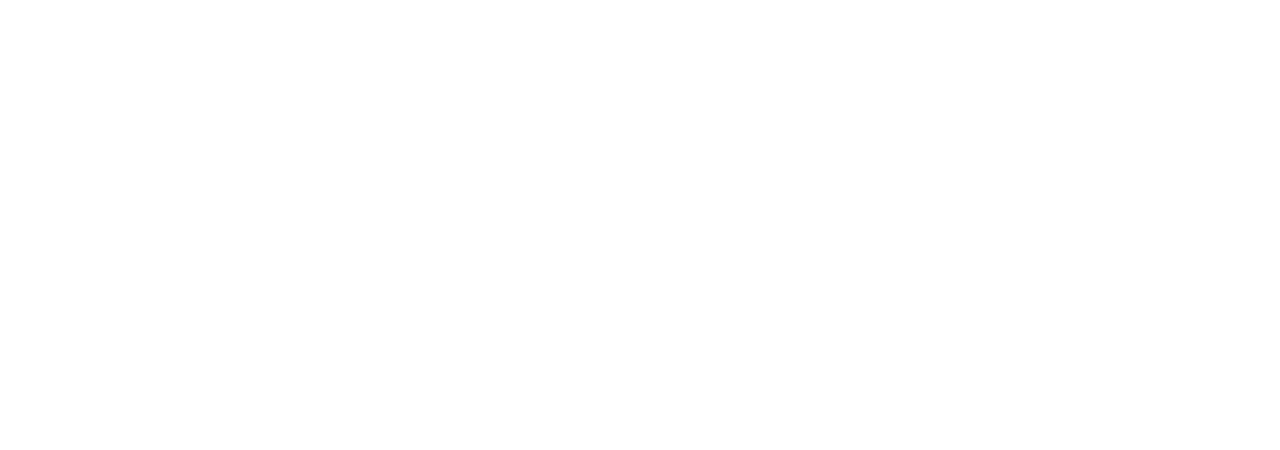
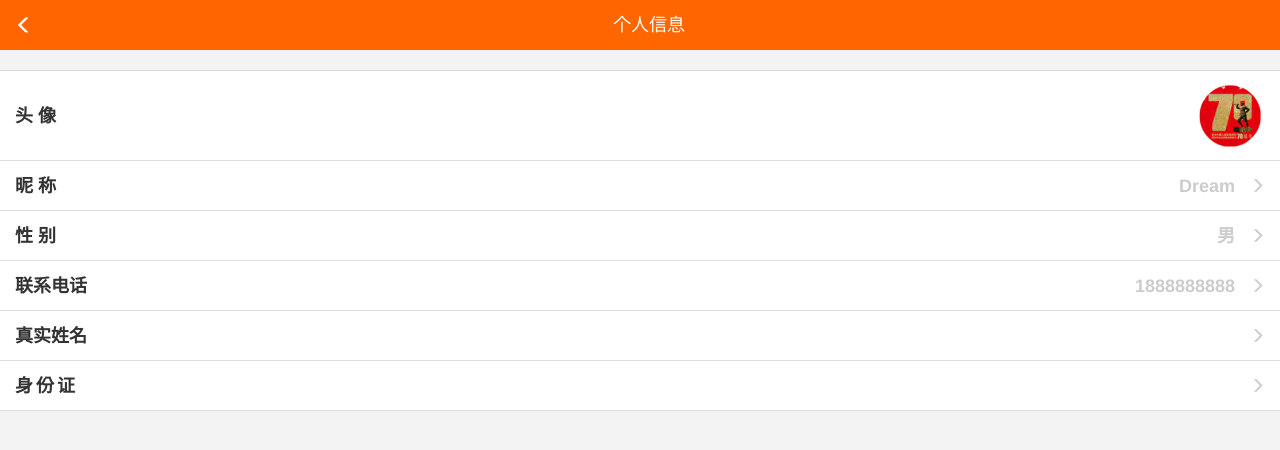
Before and after one commit to ilovezy/yuanbao, a website: page userInfo.html in a window 1280 px wide. Drawn offline with nearby package versions, Linux system fonts and the light colour scheme.

Commit message:
update userInfo page

```diff
--- a/css/cc-yuanbao.css
+++ b/css/cc-yuanbao.css
@@ -2,7 +2,7 @@
 * @Author: Administrator
 * @Date:   2015-11-11 21:54:55
 * @Last Modified by:   fhc
-* @Last Modified time: 2015-11-12 14:35:30
+* @Last Modified time: 2015-11-12 15:08:23
 */
 
 
@@ -93,6 +93,59 @@ a {
 .cc-userAccount-main {
     border-top: 1px solid #ddd;
     border-bottom: 1px solid #ddd;
+}
+
+
+/* userInfo */
+
+.cc-userInfo-main {
+    border-top: 1px solid #ddd;
+}
+
+.cc-userInfo-main .cc-readable {
+    letter-spacing: 0.5rem;
+}
+
+.cc-userInfo-main .cc-readable-1 {
+    letter-spacing: 0.3rem;
+}
+
+.cc-card-list-item.with-avatar {
+    height: 90px;
+    line-height: 90px;
+    border-bottom: 1px solid #ddd;
+}
+
+.cc-card-list-item {
+    height: 50px;
+    line-height: 50px;
+    border-bottom: 1px solid #ddd;
+}
+
+.cc-card-list-item .cc-title {
+    font-size: 1.8rem;
+    font-weight: 600;
+}
+
+.cc-card-list-item.with-avatar .cc-content {
+    height: 90px;
+    padding-top: 10px;
+}
+
+.cc-card-list-item .cc-content {
+    font-size: 1.8rem;
+    font-weight: 600;
+    color: #ccc;
+}
+
+.cc-card-list-item .glyphicon {
+    font-size: 1.5rem;
+    margin-left: 1rem;
+}
+
+.cc-card-list-item .cc-avatar {
+    width: 70px;
+    height: 70px;
 }
 
 
--- a/userInfo.html
+++ b/userInfo.html
@@ -3,20 +3,65 @@
 
 <head>
     <meta charset="utf-8">
-    <meta http-equiv="X-UA-Compatible" content="IE=edge">
     <meta name="viewport" content="width=device-width, initial-scale=1.0, maximum-scale=1.0, user-scalable=no" />
     <title>个人信息</title>
     <link rel="stylesheet" type="text/css" href="bower_components/bootstrap/dist/css/bootstrap.min.css">
-    <!-- <link rel="stylesheet" type="text/css" href="bower_components/font-awesome/css/font-awesome.min.css"> -->
-    <!-- <link rel="stylesheet" type="text/css" href="bower_components/Materialize/dist/css/materialize.min.css"> -->
-    <!-- <link rel="stylesheet" type="text/css" href="bower_components/semantic/dist/semantic.min.css"> -->
+    <link rel="stylesheet" type="text/css" href="css/cc-yuanbao.css">
 </head>
 
-<body>
-    <div class="container">
-        <h1 class="text-center"></h1>
+<body class="cc-bg-grey">
+    <nav class="cc-nav">
+        <div class="cc-nav-icon pull-left">
+            <a href="index.html"><span class="glyphicon glyphicon-menu-left"></span></a>
+        </div>
+        <span class="cc-nav-title">个人信息</span>
+    </nav>
+
+    <br>
+    <!-- main -->
+    <div class="container-fluid cc-userInfo-main cc-bg-white">
+        <div class="row cc-card-list-item with-avatar">
+            <div class="col-xs-6 cc-title cc-readable">头像</div>
+            <div class="col-xs-6 cc-content">
+                <img src="img/userInfo/avatar.png" class="img-circle pull-right cc-avatar">
+            </div>
+        </div>
 
 
+        <div class="row cc-card-list-item">
+            <div class="col-xs-6 cc-title cc-readable">昵称</div>
+            <div class="col-xs-6 cc-content text-right">
+                Dream <span class="glyphicon glyphicon-menu-right"></span>
+            </div>
+        </div>
+
+        <div class="row cc-card-list-item">
+            <div class="col-xs-6 cc-title cc-readable">性别</div>
+            <div class="col-xs-6 cc-content text-right">
+                男 <span class="glyphicon glyphicon-menu-right"></span>
+            </div>
+        </div>
+
+        <div class="row cc-card-list-item">
+            <div class="col-xs-6 cc-title">联系电话</div>
+            <div class="col-xs-6 cc-content text-right">
+                1888888888 <span class="glyphicon glyphicon-menu-right"></span>
+            </div>
+        </div>
+
+        <div class="row cc-card-list-item">
+            <div class="col-xs-6 cc-title">真实姓名</div>
+            <div class="col-xs-6 cc-content text-right">
+                <span class="glyphicon glyphicon-menu-right"></span>
+            </div>
+        </div>
+
+        <div class="row cc-card-list-item">
+            <div class="col-xs-6 cc-title cc-readable-1">身份证</div>
+            <div class="col-xs-6 cc-content text-right">
+                <span class="glyphicon glyphicon-menu-right"></span>
+            </div>
+        </div>
     </div>
 
     <script src="bower_components/jquery/dist/jquery.min.js"></script>
```
Also changed, not shown: index.html (+1 -1 lines), img/userInfo/avatar.png (added).
